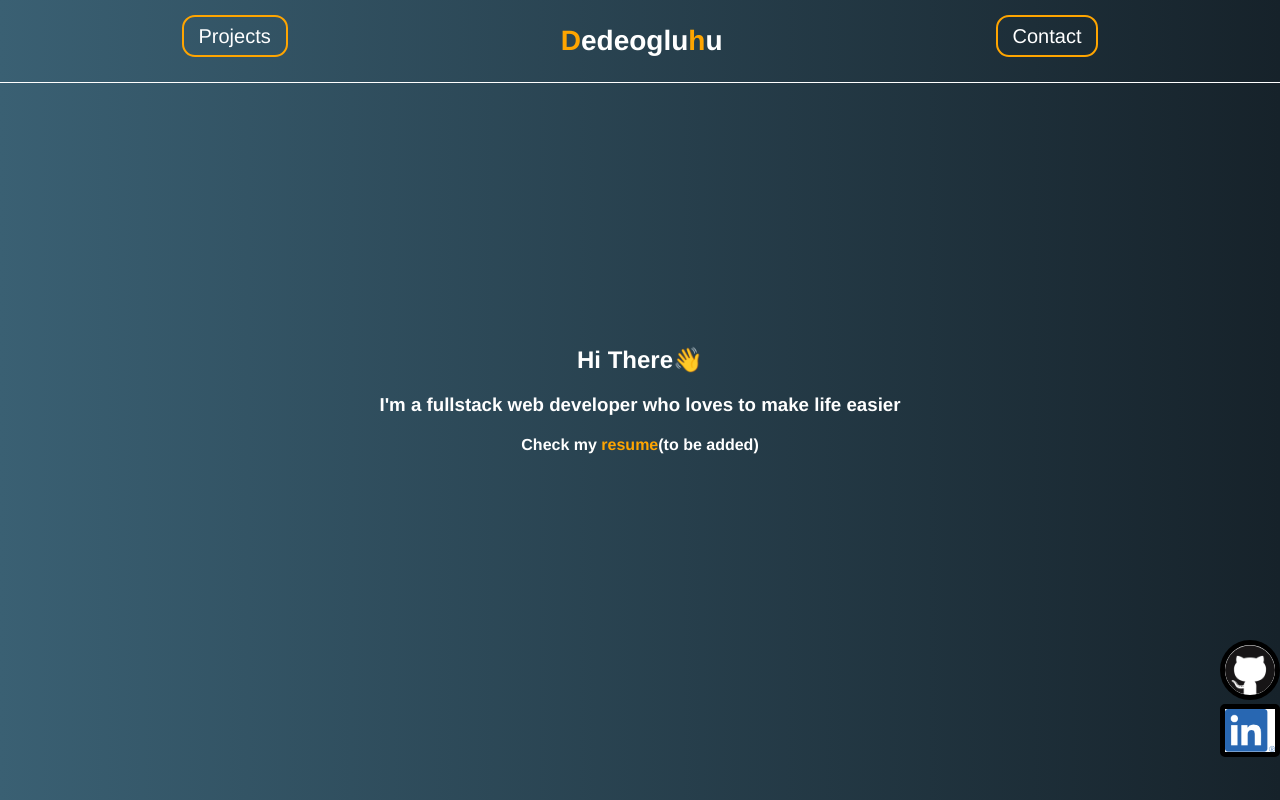
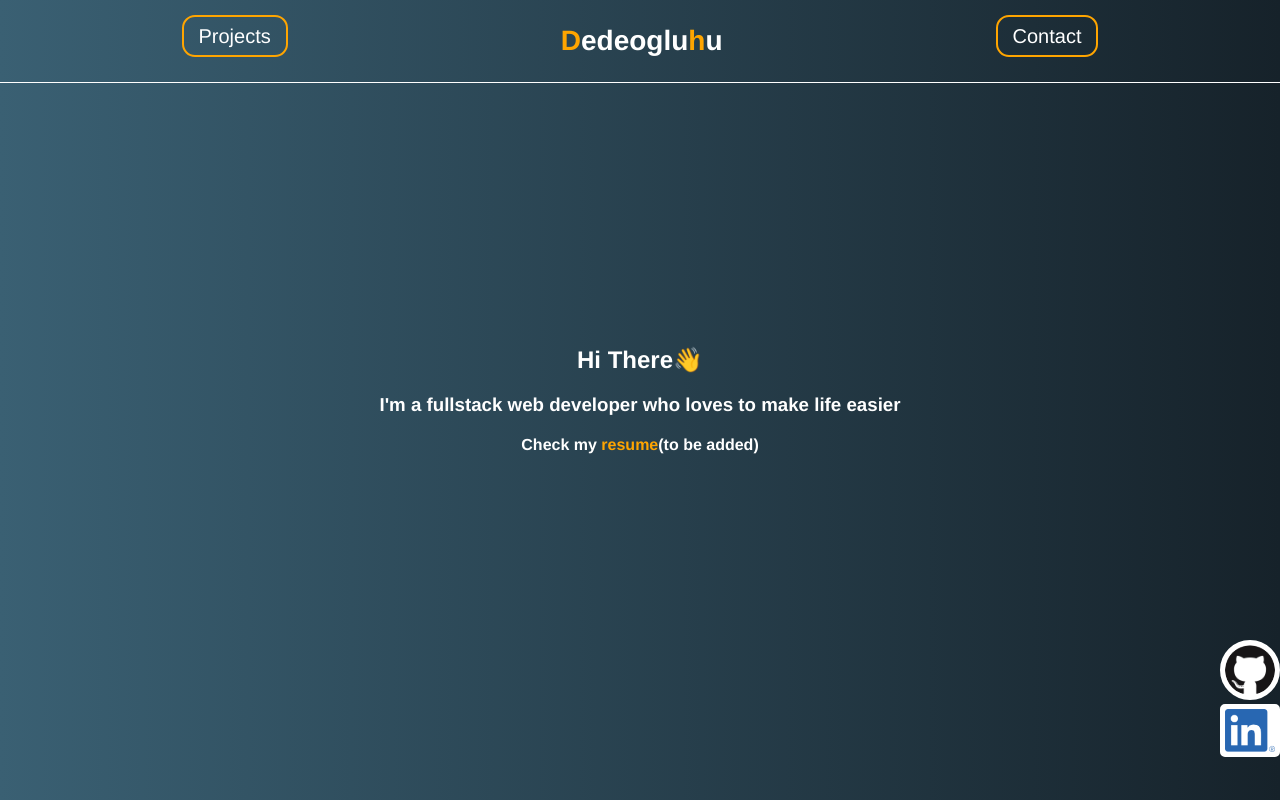
Before and after one commit to dedeogluhu/yet-another-portfolio, a Vue app: page / in a window 1280 px wide. Shown: the top 800 px of the page. Built offline with nearby package versions, Linux system fonts and the light colour scheme.

Commit message:
changed fixed contact border

```diff
--- a/src/components/contact-btns-fixed.vue
+++ b/src/components/contact-btns-fixed.vue
@@ -28,11 +28,11 @@ export default { name: "contact-btns" };
   transition: 0.5s;
   background: white;
   border: none;
-  border: 5px solid black;
+  border: 5px solid white;
 }
 
 .logo:hover {
-  background: orange;
+  border: 5px solid orange;
 }
 
 #github {
```
